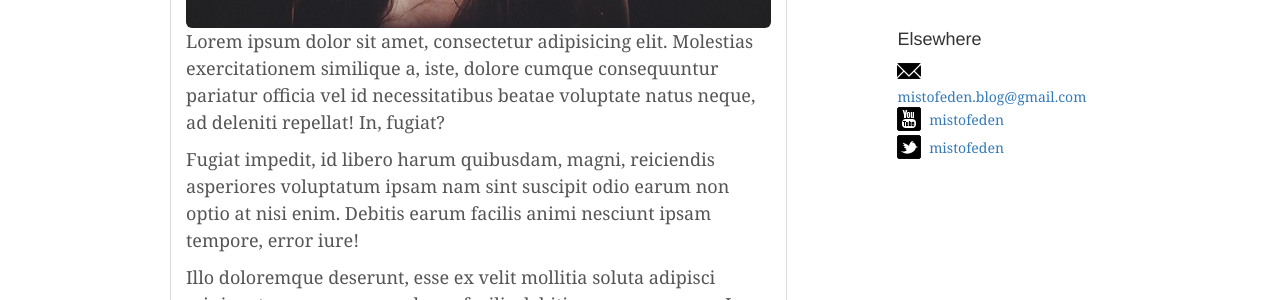
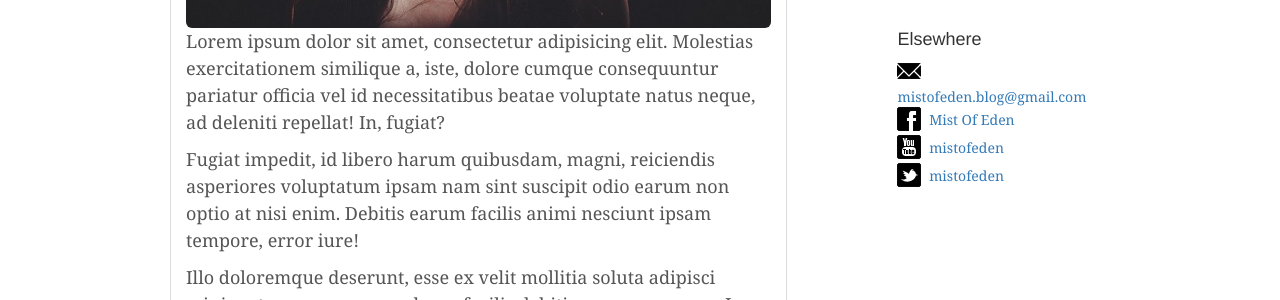
Before and after one commit to mistofeden/mistofeden.github.io, a Jekyll site: the page built from index.html, in a window 1280 px wide. Shown: the part 821-1121 px from the top of the page. Built offline with Jekyll 4.4.1, drawn with Linux system fonts in a browser that asks for light colours.

Commit message:
Added facebook group to social media list.

```diff
--- a/_config.yml
+++ b/_config.yml
@@ -9,7 +9,8 @@ about: > # this means to ignore newlines until "baseurl:"
   course advocacy.
 baseurl: "" # the subpath of your site, e.g. /blog/
 url: "http://mistofeden.github.io/" # the base hostname & protocol for your site
-youtubechannel_name: mistofeden
+youtube_channel_name: mistofeden
+facebook_group_name: Mist Of Eden
 twitter_username: mistofeden
 github_username:  mistofeden
 
--- a/_layouts/default.html
+++ b/_layouts/default.html
@@ -56,9 +56,15 @@
                             </a>
                         </li>
                         <li>
+                            <a href="https://www.facebook.com/groups/1068184049859631/" target="_blank">
+                                <span class="icon-large icon-facebook socialmedia-icon"></span>
+                                <span>{{ site.facebook_group_name }}</span>
+                            </a>
+                        </li>
+                        <li>
                             <a href="https://www.youtube.com/channel/UCOEVj-vXLLwSGZTyEvdGGbA" target="_blank">
                                 <span class="icon-large icon-youtube socialmedia-icon"></span>
-                                <span>{{ site.youtubechannel_name }}</span>
+                                <span>{{ site.youtube_channel_name }}</span>
                             </a>
                         </li>
                         <li>
```
